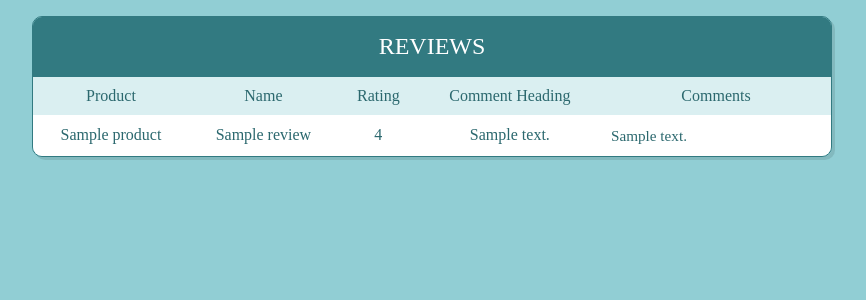
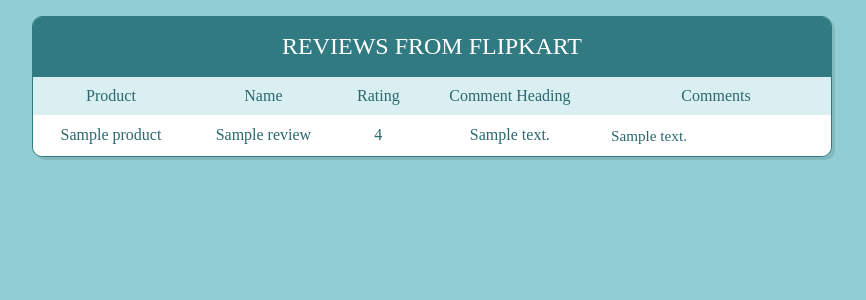
Before and after one commit to Shubham3023/FlipkartReviewScraper, a Flask app: template templates/results.html in a window 1280 px wide. Shown: the top 300 px of the page, without its empty margins (208-1074 px from the left). Run offline with Flask 2, Linux system fonts and the light colour scheme; the template is opened without the code that fills it: most values are stand-ins (such as "Sample title", 1, 10 or a date in 2020); some libraries are stand-ins or nearby versions.

Commit message:
modified code for result page

```diff
--- a/templates/results.html
+++ b/templates/results.html
@@ -17,7 +17,7 @@
 <body>
 
   <div class="table-users">
-   <div class="header">Reviews</div>
+   <div class="header">Reviews from Flipkart</div>
 
    <table cellspacing="0">
       <tr>
@@ -29,7 +29,7 @@
       </tr>
          {% for review in reviews %}
       <tr>
-          <td>{{review['Product']}}</td>
+         <td>{{review['Product']}}</td>
          <td>{{review['Name']}}</td>
          <td>{{review['Rating']}}</td>
          <td>{{review['CommentHead']}}</td>
```
